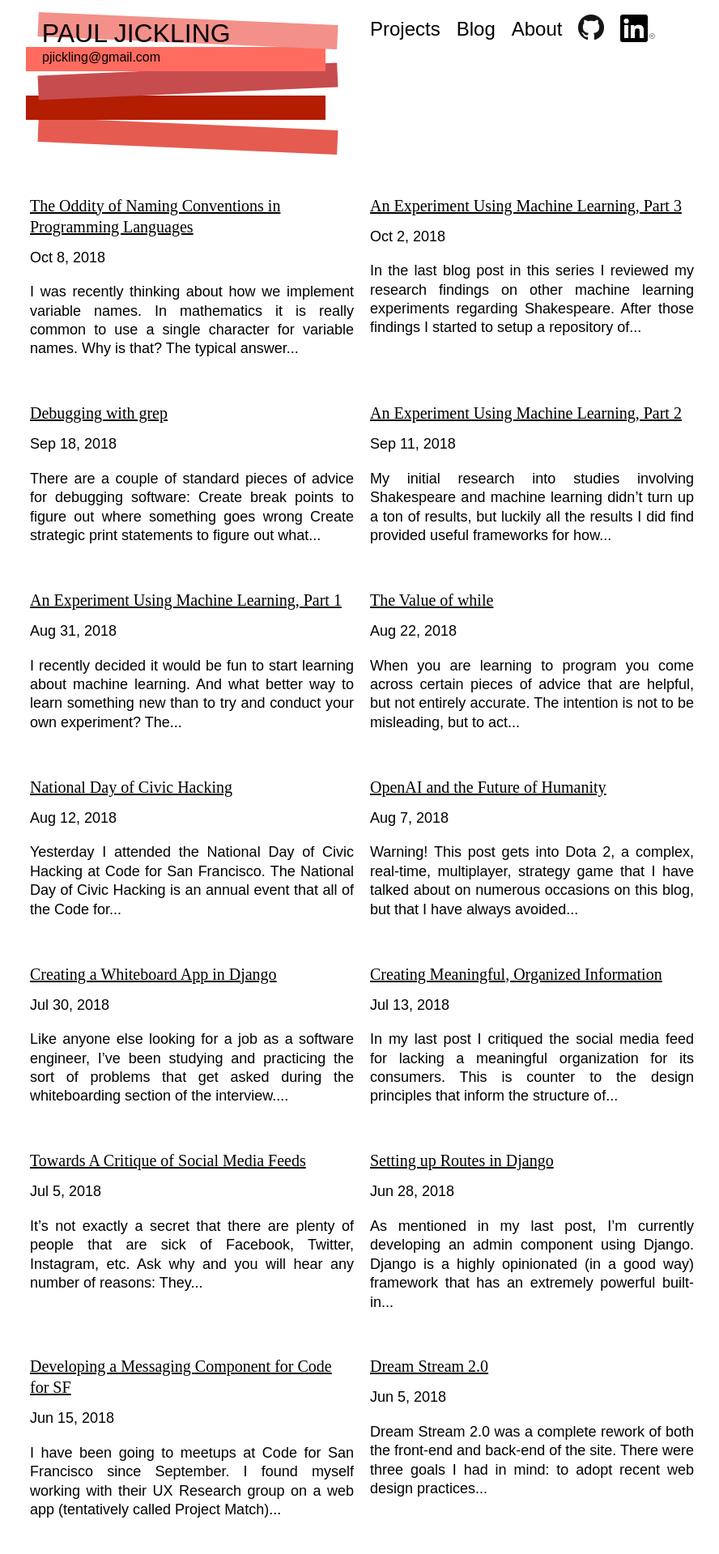
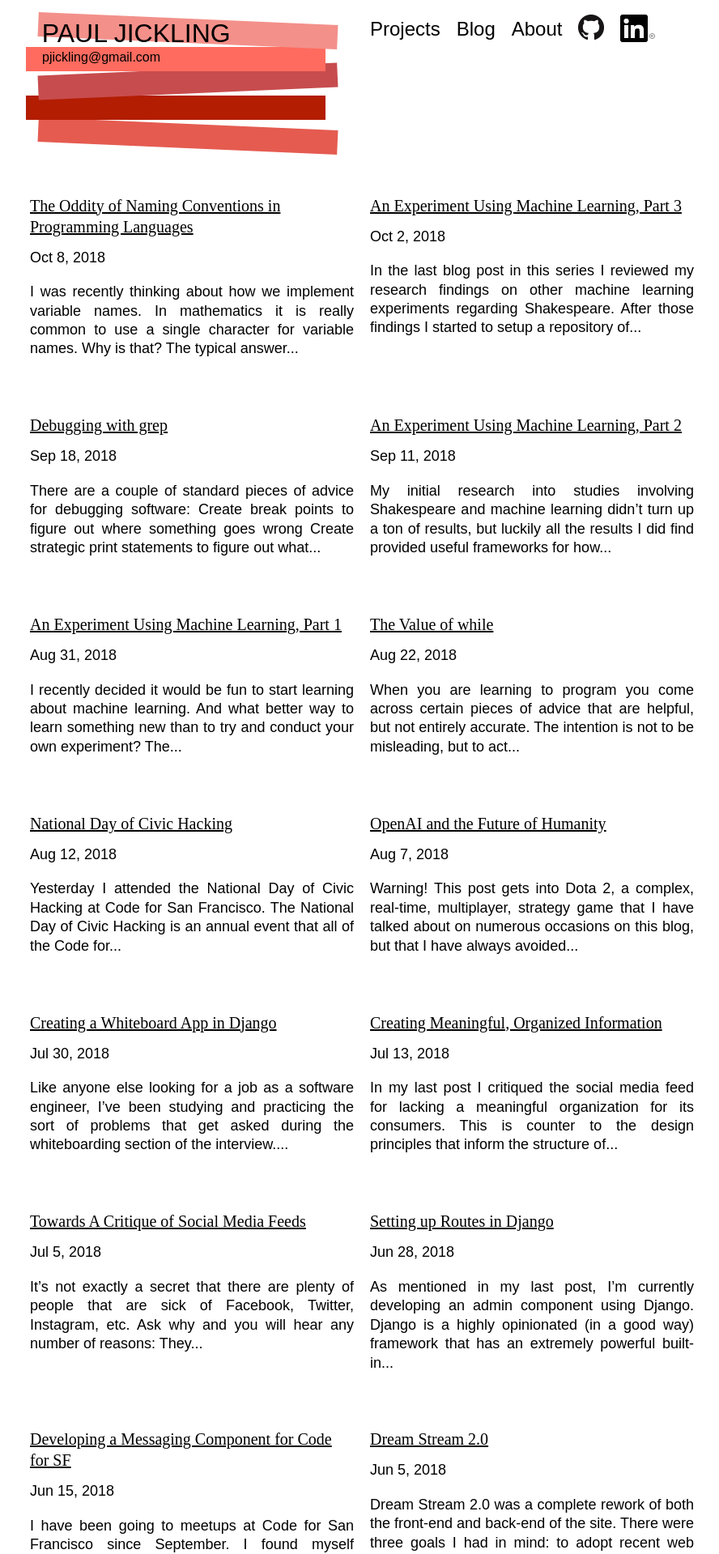
Before and after one commit to pauljickling/pauljickling.github.io, a Jekyll site: the page built from index.md, in a window 1280 px wide. Shown: the top 1919 px of the page at 81% size, without its empty margins (21-909 px from the left). Built offline with Jekyll 4.4.1, drawn with Linux system fonts in a browser that asks for light colours; some web fonts are replaced.

Commit message:
Created more natural padding for blog post entries

```diff
--- a/assets/main.css
+++ b/assets/main.css
@@ -157,13 +157,16 @@ span.post-meta {
 
 p.snippet {
   text-align: justify;
+  padding-bottom: 15px;
 }
 
 p.snippet:hover {
- border-bottom: 5px solid #f3908a;
+  padding-bottom: 10px;
+  border-bottom: 5px solid #f3908a;
 }
 
 p.snippet:active {
+  padding-bottom: 10px;
   border-bottom: 5px solid #f3908a;
 }
 
```
